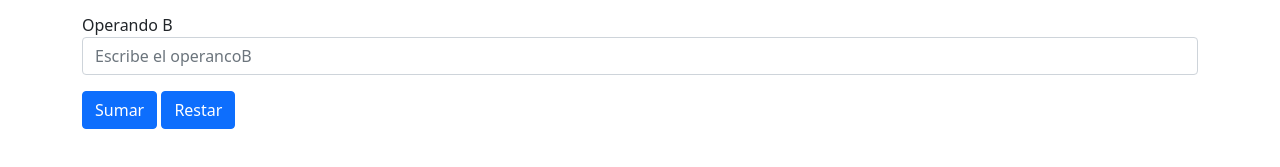
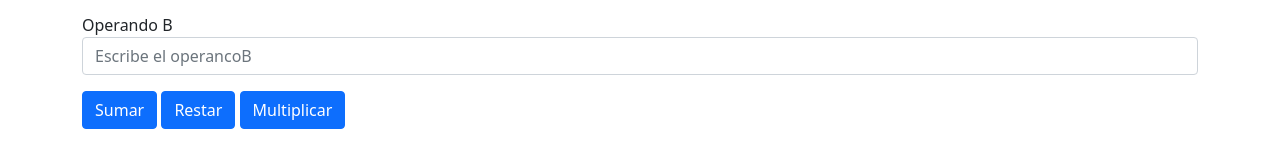
Before and after one commit to FrancoDavidUrquiza/aplicacionCalculadora, a plain HTML site: page index.html in a window 1280 px wide. Shown: the part 121-288 px from the top of the page. Drawn offline with nearby package versions, Linux system fonts and the light colour scheme.

Commit message:
commit modified two

```diff
--- a/index.html
+++ b/index.html
@@ -22,8 +22,10 @@
             </form>
             <button class="btn btn-primary mb-3" onclick="sumar()">Sumar</button> <!--el boton lo ponemos afuera del form no se hace el submit y no perdemos la info cuando refresque-->
             <button class="btn btn-primary mb-3" onclick="restar()">Restar</button>
+            <button class="btn btn-primary mb-3" onclick="multiplicar()">Multiplicar</button>
             <div id="resultado"></div>
             <div id="resultadoResta"></div>
+            <div id="multiplicacion"></div>
         </div>
 
         <script src="https://cdn.jsdelivr.net/npm/bootstrap@5.1.3/dist/js/bootstrap.bundle.min.js" integrity="sha384-ka7Sk0Gln4gmtz2MlQnikT1wXgYsOg+OMhuP+IlRH9sENBO0LRn5q+8nbTov4+1p" crossorigin="anonymous"></script>
--- a/js/app.js
+++ b/js/app.js
@@ -19,3 +19,15 @@ function restar(){
     }
     document.getElementById('resultadoResta').innerHTML = `Resultado Resta :${resutadoResta}`
 }
+
+function multiplicar(){
+    const formarMultiplicar = document.getElementById('forma');
+    let operandoA = forma['operandoA'];
+    let operandoB = forma['operandoB'];
+    let resultadoMultiplicar = parseInt( operandoA.value) *parseInt(operandoB.value)
+    if(isNaN(resultadoMultiplicar)){
+        resultadoMultiplicar = 'Verifique sus datos';
+    }
+    document.getElementById('multiplicacion').innerHTML = `Resultado : ${resultadoMultiplicar}`
+
+}
```
